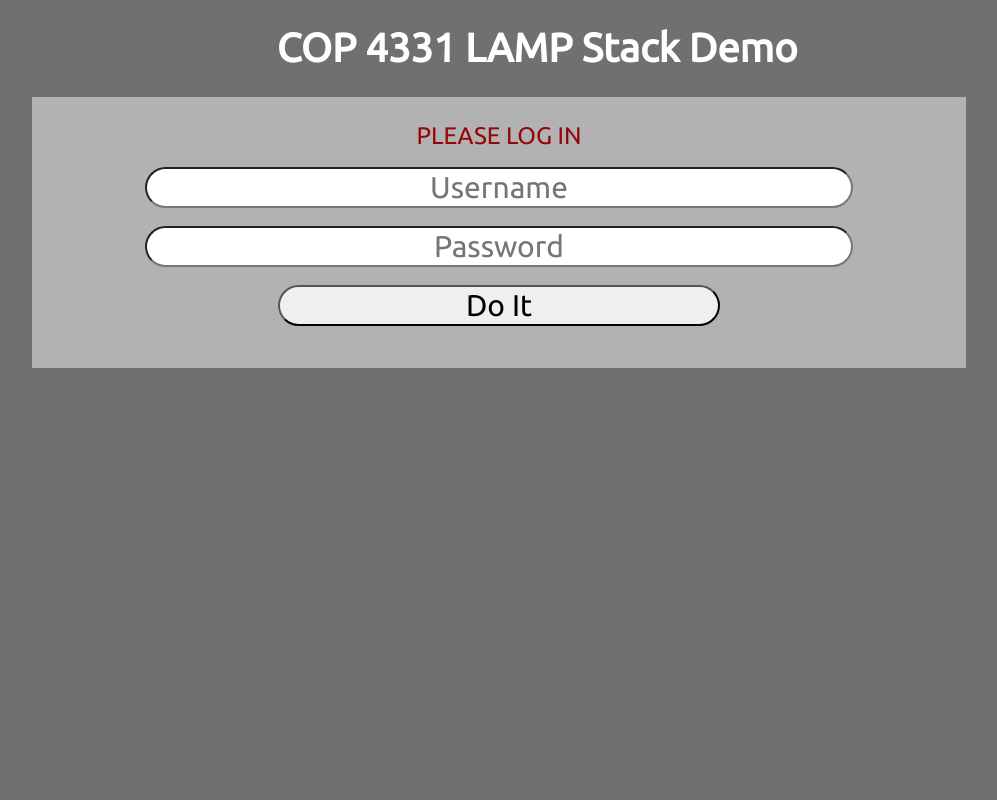
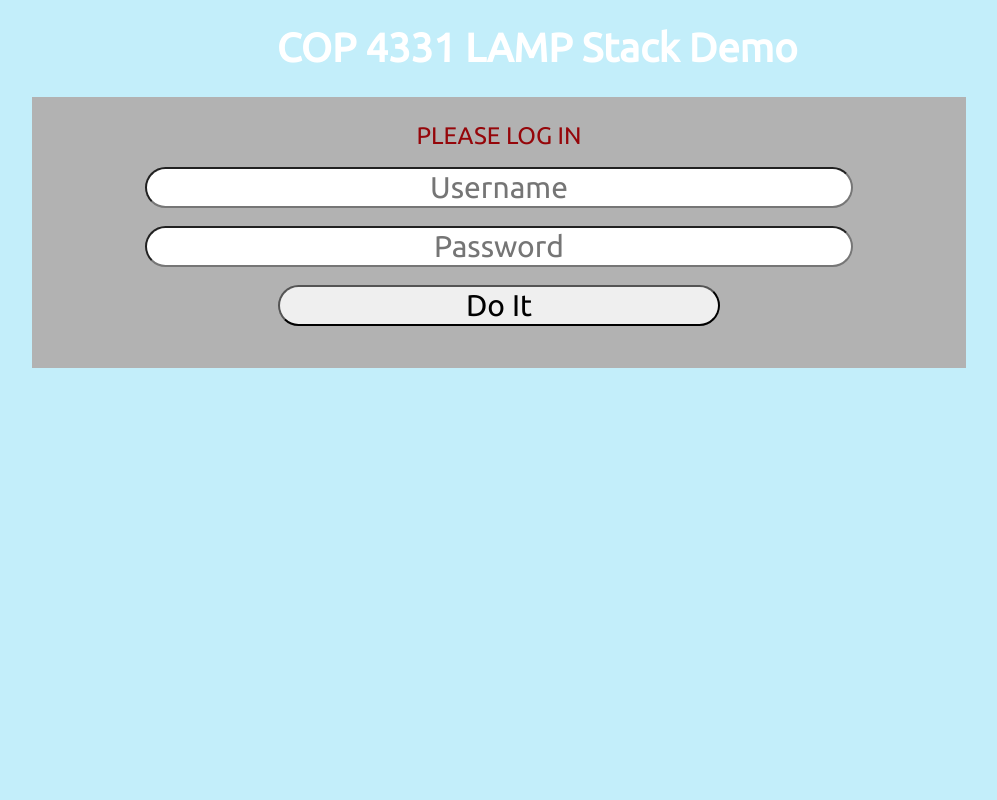
Before and after one commit to Keshon2000/COP4331-Group4, a PHP site: page / in a window 1280 px wide; the page is wider, and only the part inside the window is pictured. Shown: that part, without its empty margins (166-1163 px from the left). Run offline with PHP 8.4, Linux system fonts and the light colour scheme.

Commit message:
Background Color Change

```diff
--- a/LAMP Stack/css/styles.css
+++ b/LAMP Stack/css/styles.css
@@ -1,6 +1,6 @@
 body
 {
-    background-color: #707070;
+    background-color: #C3EEFA;
 }
 
 #title
```
